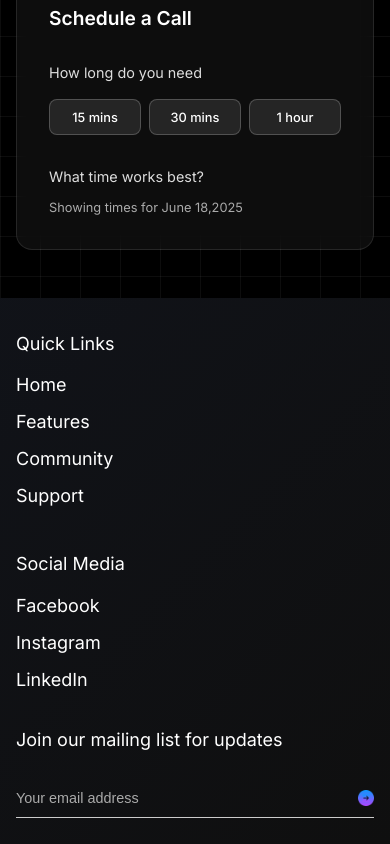
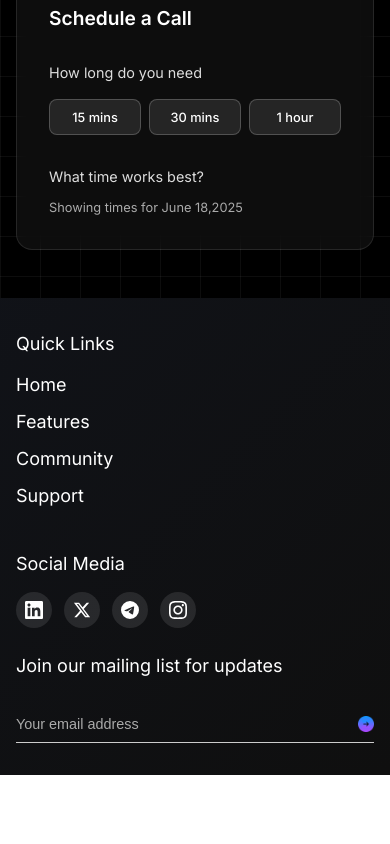
Before and after one commit to aradhya2106/final-gtm, a React (Create React App) app: page / in a window 390 px wide. Shown: the part 10408-11252 px from the top of the page. After the commit the page ends 11183 px from the top, so only its background shows below. Built offline with nearby package versions, Linux system fonts and the light colour scheme.

Commit message:
Initial commit

```diff
--- a/package.json
+++ b/package.json
@@ -41,7 +41,9 @@
     ]
   },
   "devDependencies": {
+    "@babel/eslint-parser": "^7.28.0",
     "autoprefixer": "^10.4.21",
+    "eslint-plugin-react": "^7.37.5",
     "postcss": "^8.5.5",
     "tailwindcss": "^4.1.10"
   }
--- a/src/Components/TopBar.css
+++ b/src/Components/TopBar.css
@@ -107,18 +107,37 @@
   gap: 25px;
 }
 
-.social_icon,
+.social_section a {
+  display: flex;
+  align-items: center;
+  justify-content: center;
+  text-decoration: none;
+  transition: all 0.3s ease;
+  opacity: 0.8;
+}
+
+.social_section a:hover {
+  opacity: 1;
+  transform: scale(1.1);
+}
+
+.x_logo {
+  cursor: pointer;
+  transition: all 0.3s ease;
+}
+
+.x_logo:hover {
+  transform: scale(1.1);
+}
+
 .linkedin {
   height: 22px;
   width: 22px;
   cursor: pointer;
   transition: all 0.3s ease;
-  opacity: 0.8;
 }
 
-.social_icon:hover,
 .linkedin:hover {
-  opacity: 1;
   transform: scale(1.1);
 }
 
@@ -247,6 +266,20 @@
   align-items: center;
   gap: 2rem;
   margin-bottom: 2rem;
+}
+
+.mobile_social_section a {
+  display: flex;
+  align-items: center;
+  justify-content: center;
+  text-decoration: none;
+  transition: all 0.3s ease;
+  opacity: 0.8;
+}
+
+.mobile_social_section a:hover {
+  opacity: 1;
+  transform: scale(1.1);
 }
 
 .mobile_cta_button {
--- a/src/Components/TopBar.js
+++ b/src/Components/TopBar.js
@@ -3,7 +3,6 @@ import { Button } from "../../src/Components/Button/Button";
 import { Typography } from "../../src/Components/Typography/Typography";
 import gtmlogonew from "../Assets/gtmlogonew.png";
 import Linkedin from "../Assets/Linkedinnew.png";
-import Xnew from "../Assets/Xnew.png";
 import "./TopBar.css";
 
 const TopBar = () => {
@@ -58,6 +57,19 @@ const TopBar = () => {
     };
   }, []);
 
+  // X Logo SVG Component
+  const XLogo = () => (
+    <svg
+      width="22"
+      height="22"
+      viewBox="0 0 24 24"
+      fill="white"
+      className="x_logo"
+    >
+      <path d="M18.244 2.25h3.308l-7.227 8.26 8.502 11.24H16.17l-5.214-6.817L4.99 21.75H1.68l7.73-8.835L1.254 2.25H8.08l4.713 6.231zm-1.161 17.52h1.833L7.084 4.126H5.117z"/>
+    </svg>
+  );
+
   return (
     <div className="page_wrapper">
       <div className="header">
@@ -89,8 +101,12 @@ const TopBar = () => {
 
               {/* Desktop Social Section */}
               <div className="social_section desktop_social">
-                <img className="social_icon" src={Xnew} alt="X" />
-                <img className="linkedin" src={Linkedin} alt="Linkedin" />
+                <a href="https://x.com/gtmlabsxyz" target="_blank" rel="noopener noreferrer">
+                  <XLogo />
+                </a>
+                <a href="https://www.linkedin.com/company/gtmlabspage/posts/?feedView=all" target="_blank" rel="noopener noreferrer">
+                  <img className="linkedin" src={Linkedin} alt="Linkedin" />
+                </a>
                 <div className="button">
                   <Button
                     className="button_container"
@@ -140,8 +156,12 @@ const TopBar = () => {
               </div>
 
               <div className="mobile_social_section">
-                <img className="social_icon" src={Xnew} alt="X" />
-                <img className="linkedin" src={Linkedin} alt="Linkedin" />
+                <a href="https://x.com/gtmlabsxyz" target="_blank" rel="noopener noreferrer">
+                  <XLogo />
+                </a>
+                <a href="https://www.linkedin.com/company/gtmlabspage/posts/?feedView=all" target="_blank" rel="noopener noreferrer">
+                  <img className="linkedin" src={Linkedin} alt="Linkedin" />
+                </a>
               </div>
 
               <div className="mobile_cta_button">
--- a/src/Pages/Home/Footer.jsx
+++ b/src/Pages/Home/Footer.jsx
@@ -4,11 +4,50 @@ import send from "../../Assets/Send.png";
 import "./Footer.scss";
 
 export const Footer = () => {
+  const socialMediaLinks = [
+    {
+      name: "LinkedIn",
+      url: "https://www.linkedin.com/company/gtmlabspage/posts/?feedView=all",
+      icon: (
+        <svg width="24" height="24" viewBox="0 0 24 24" fill="currentColor">
+          <path d="M20.447 20.452h-3.554v-5.569c0-1.328-.027-3.037-1.852-3.037-1.853 0-2.136 1.445-2.136 2.939v5.667H9.351V9h3.414v1.561h.046c.477-.9 1.637-1.85 3.37-1.85 3.601 0 4.267 2.37 4.267 5.455v6.286zM5.337 7.433c-1.144 0-2.063-.926-2.063-2.065 0-1.138.92-2.063 2.063-2.063 1.14 0 2.064.925 2.064 2.063 0 1.139-.925 2.065-2.064 2.065zm1.782 13.019H3.555V9h3.564v11.452zM22.225 0H1.771C.792 0 0 .774 0 1.729v20.542C0 23.227.792 24 1.771 24h20.451C23.2 24 24 23.227 24 22.271V1.729C24 .774 23.2 0 22.222 0h.003z"/>
+        </svg>
+      )
+    },
+    {
+      name: "X (Twitter)",
+      url: "https://x.com/gtmlabsxyz",
+      icon: (
+        <svg width="24" height="24" viewBox="0 0 24 24" fill="currentColor">
+          <path d="M18.244 2.25h3.308l-7.227 8.26 8.502 11.24H16.17l-5.214-6.817L4.99 21.75H1.68l7.73-8.835L1.254 2.25H8.08l4.713 6.231zm-1.161 17.52h1.833L7.084 4.126H5.117z"/>
+        </svg>
+      )
+    },
+    {
+      name: "Telegram",
+      url: "https://t.me/gtmlabsxyz",
+      icon: (
+        <svg width="24" height="24" viewBox="0 0 24 24" fill="currentColor">
+          <path d="M11.944 0A12 12 0 0 0 0 12a12 12 0 0 0 12 12 12 12 0 0 0 12-12A12 12 0 0 0 12 0a12 12 0 0 0-.056 0zm4.962 7.224c.1-.002.321.023.465.14a.506.506 0 0 1 .171.325c.016.093.036.306.02.472-.18 1.898-.962 6.502-1.36 8.627-.168.9-.499 1.201-.82 1.23-.696.065-1.225-.46-1.9-.902-1.056-.693-1.653-1.124-2.678-1.8-1.185-.78-.417-1.21.258-1.91.177-.184 3.247-2.977 3.307-3.23.007-.032.014-.15-.056-.212s-.174-.041-.249-.024c-.106.024-1.793 1.14-5.061 3.345-.48.33-.913.49-1.302.48-.428-.008-1.252-.241-1.865-.44-.752-.245-1.349-.374-1.297-.789.027-.216.325-.437.893-.663 3.498-1.524 5.83-2.529 6.998-3.014 3.332-1.386 4.025-1.627 4.476-1.635z"/>
+        </svg>
+      )
+    },
+    {
+      name: "Instagram",
+      url: "https://www.instagram.com/gtmlabsxyz?igsh=a2Vua2p0aW9lbDY3",
+      icon: (
+        <svg width="24" height="24" viewBox="0 0 24 24" fill="currentColor">
+          <path d="M12 2.163c3.204 0 3.584.012 4.85.07 3.252.148 4.771 1.691 4.919 4.919.058 1.265.069 1.645.069 4.849 0 3.205-.012 3.584-.069 4.849-.149 3.225-1.664 4.771-4.919 4.919-1.266.058-1.644.07-4.85.07-3.204 0-3.584-.012-4.849-.07-3.26-.149-4.771-1.699-4.919-4.92-.058-1.265-.07-1.644-.07-4.849 0-3.204.013-3.583.07-4.849.149-3.227 1.664-4.771 4.919-4.919 1.266-.057 1.645-.069 4.849-.069zm0-2.163c-3.259 0-3.667.014-4.947.072-4.358.2-6.78 2.618-6.98 6.98-.059 1.281-.073 1.689-.073 4.948 0 3.259.014 3.668.072 4.948.2 4.358 2.618 6.78 6.98 6.98 1.281.058 1.689.072 4.948.072 3.259 0 3.668-.014 4.948-.072 4.354-.2 6.782-2.618 6.979-6.98.059-1.28.073-1.689.073-4.948 0-3.259-.014-3.667-.072-4.947-.196-4.354-2.617-6.78-6.979-6.98-1.281-.059-1.69-.073-4.949-.073zm0 5.838c-3.403 0-6.162 2.759-6.162 6.162s2.759 6.163 6.162 6.163 6.162-2.759 6.162-6.163c0-3.403-2.759-6.162-6.162-6.162zm0 10.162c-2.209 0-4-1.79-4-4 0-2.209 1.791-4 4-4s4 1.791 4 4c0 2.21-1.791 4-4 4zm6.406-11.845c-.796 0-1.441.645-1.441 1.44s.645 1.44 1.441 1.44c.795 0 1.439-.645 1.439-1.44s-.644-1.44-1.439-1.44z"/>
+        </svg>
+      )
+    }
+  ];
+
   return (
     <div className="footer_container">
       <div className="footer_links_section">
         <div className="footer_column">
-          <Typography className="footer_heading">Quick Links</Typography>
+          <Typography className="footer_heading" weight="bold">Quick Links</Typography>
           <ul>
             <li>
               <Typography>Home</Typography>
@@ -24,36 +63,23 @@ export const Footer = () => {
             </li>
           </ul>
         </div>
-        {/* <div className="footer_column">
-          <Typography className="footer_heading">Help</Typography>
-          <ul>
-            <li>
-              <Typography>Help</Typography>
-            </li>
-            <li>
-              <Typography>FAQ</Typography>
-            </li>
-            <li>
-              <Typography>Guides</Typography>
-            </li>
-            <li>
-              <Typography>Forum</Typography>
-            </li>
-          </ul>
-        </div> */}
+
         <div className="footer_column">
           <Typography className="footer_heading">Social Media</Typography>
-          <ul>
-            <li>
-              <Typography>Facebook</Typography>
-            </li>
-            <li>
-              <Typography>Instagram</Typography>
-            </li>
-            <li>
-              <Typography>LinkedIn</Typography>
-            </li>
-          </ul>
+          <div className="social_media_icons">
+            {socialMediaLinks.map((social, index) => (
+              <a
+                key={index}
+                href={social.url}
+                target="_blank"
+                rel="noopener noreferrer"
+                className="social_icon"
+                aria-label={`Visit our ${social.name} page`}
+              >
+                {social.icon}
+              </a>
+            ))}
+          </div>
         </div>
       </div>
 
--- a/src/Pages/Home/Footer.scss
+++ b/src/Pages/Home/Footer.scss
@@ -40,9 +40,39 @@
 }
 
 .footer_heading {
-  font-weight: bold;
+  font-family: 'Poppins', sans-serif;
+  font-weight: 800;
   font-size: 1.1rem;
   margin-bottom: 0.8rem;
+}
+
+.social_media_icons {
+  display: flex;
+  gap: 1rem;
+  margin-top: 0.5rem;
+}
+
+.social_icon {
+  display: flex;
+  align-items: center;
+  justify-content: center;
+  width: 40px;
+  height: 40px;
+  border-radius: 50%;
+  background-color: rgba(255, 255, 255, 0.1);
+  color: white;
+  text-decoration: none;
+  transition: all 0.3s ease;
+
+  &:hover {
+    background-color: rgba(255, 255, 255, 0.2);
+    transform: translateY(-2px);
+  }
+
+  svg {
+    width: 20px;
+    height: 20px;
+  }
 }
 
 .footer_newsletter {
@@ -129,4 +159,18 @@
     width: 16px;
     height: 16px;
   }
+
+  .social_media_icons {
+    gap: 0.75rem;
+  }
+
+  .social_icon {
+    width: 36px;
+    height: 36px;
+
+    svg {
+      width: 18px;
+      height: 18px;
+    }
+  }
 }
```
Also changed, not shown: 1 other file (tests, documents, lock files or other folders).
